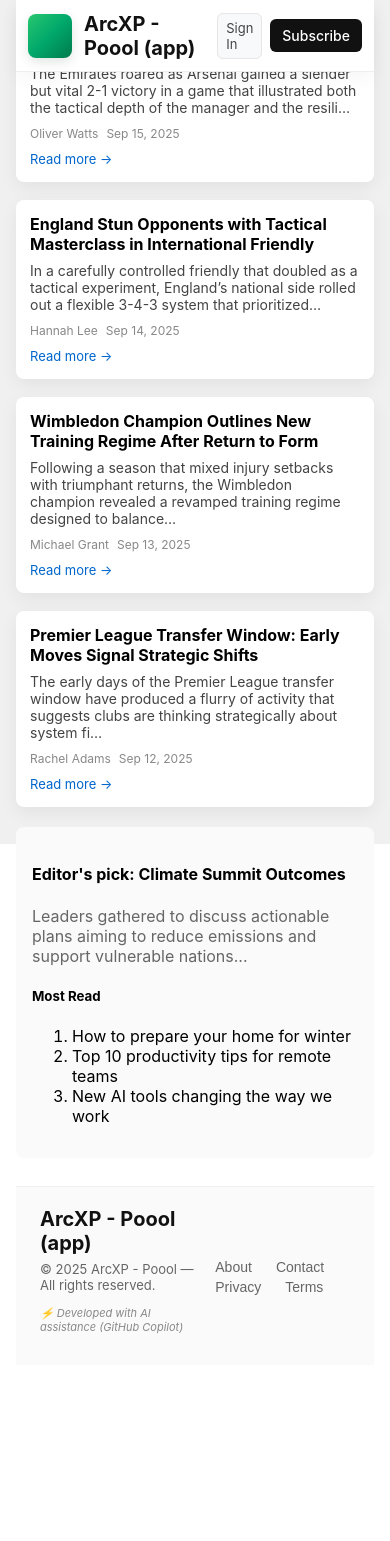
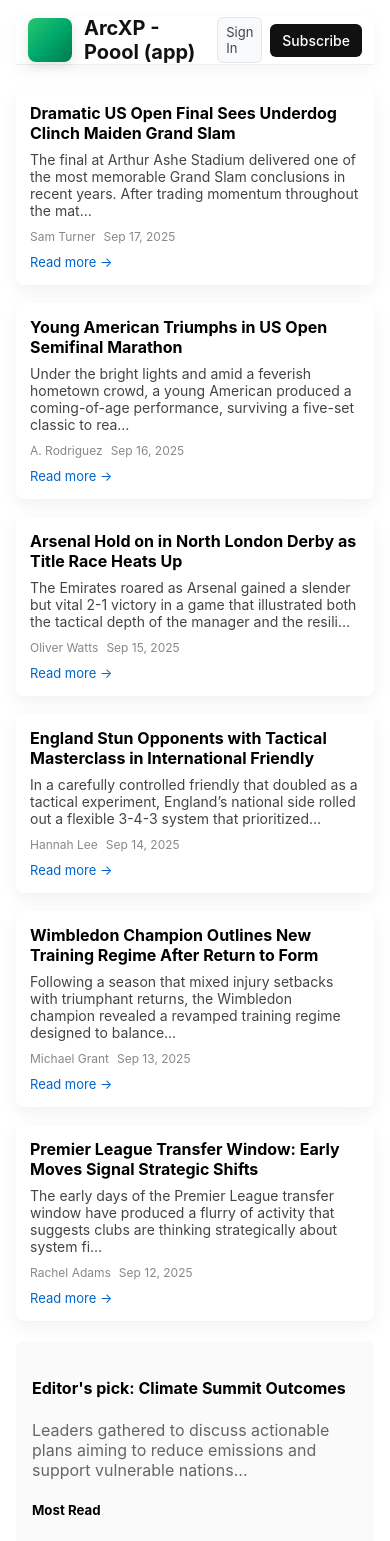
Before and after one commit to rminchev1/news-site-demo, a React (Create React App) app: page / in a window 390 px wide. Shown: the top 1541 px of the page. Before the commit the page ends 1381 px from the top, so only its background shows below. Built offline with nearby package versions, Linux system fonts and the light colour scheme; no server answers.

Commit message:
style: Refactor Home.css and footer.css for improved layout and responsiveness; enhance footer styles and media queries

```diff
--- a/src/Home.css
+++ b/src/Home.css
@@ -1,10 +1,65 @@
 * { box-sizing: border-box; }
-body { font-family: Inter, system-ui, -apple-system, 'Segoe UI', Roboto, 'Helvetica Neue', Arial; }
+
+html, body {
+  font-family: Inter, system-ui, -apple-system, 'Segoe UI', Roboto, 'Helvetica Neue', Arial;
+  margin: 0;
+  padding: 0;
+  min-height: 100vh;
+  background: #ffffff;
+}
+
+#root {
+  min-height: 100vh;
+  display: flex;
+  flex-direction: column;
+}
 
 .app {
+  display: flex;
+  flex-direction: column;
+  min-height: 100vh;
+  background: #ffffff;
+}
+
+.app > main,
+.app > .article-main {
+  flex: 1;
   max-width: 1100px;
-  margin: 32px auto;
-  padding: calc(var(--site-header-height, 72px) + 24px) 24px 24px; /* top padding accounts for sticky header height */
+  margin: 32px auto 0;
+  padding: calc(var(--site-header-height, 72px) + 24px) 24px 24px;
+  width: 100%;
+  box-sizing: border-box;
+}
+
+/* Ensure other direct children of .app don't interfere with flex layout */
+.app > .subscription-status,
+.app > .free-article-counter {
+  max-width: 1100px;
+  margin: 0 auto;
+  padding: 0 24px;
+  width: 100%;
+  box-sizing: border-box;
+  flex-shrink: 0;
+}
+
+/* Make sure the main content wrapper takes up available space */
+.app > main {
+  display: flex;
+  flex-direction: column;
+  flex: 1;
+}
+
+/* Ensure proper spacing for Poool components */
+.poool-paywall,
+.poool-access-context {
+  width: 100%;
+}
+
+/* Fix for when AccessContext wraps content */
+.app .access-context-wrapper {
+  flex: 1;
+  display: flex;
+  flex-direction: column;
 }
 
 .header {
@@ -121,7 +176,15 @@ body { font-family: Inter, system-ui, -apple-system, 'Segoe UI', Roboto, 'Helvet
   margin-bottom: 18px;
 }
 
-.article-main { padding: 24px; background: #fff; border-radius: 8px; box-shadow: 0 6px 18px rgba(15,23,42,0.04); }
+.article-main {
+  padding: 24px;
+  background: #fff;
+  border-radius: 8px;
+  box-shadow: 0 6px 18px rgba(15,23,42,0.04);
+  flex: 1;
+  margin-bottom: 24px;
+  min-height: 200px;
+}
 
 .article-header {
   display: flex;
--- a/src/components/footer.css
+++ b/src/components/footer.css
@@ -1 +1,102 @@
-.site-footer{background:#fafafa;border-top:1px solid #eee;padding:20px 0;margin-top:28px}.footer-inner{max-width:1100px;margin:0 auto;display:flex;align-items:center;justify-content:space-between;padding:0 24px}.footer-left .brand{font-weight:700}.muted{color:#666;font-size:13px;margin-top:6px}.ai-notice{color:#888;font-size:11px;margin-top:4px;font-style:italic}.footer-links a,.footer-links .footer-link{margin-left:12px;color:#666;text-decoration:none;font-size:14px;background:none;border:none;cursor:pointer;transition:color 0.2s ease}.footer-links a:hover,.footer-links .footer-link:hover{color:#333}
+.site-footer {
+  background: #fafafa;
+  border-top: 1px solid #eee;
+  padding: 20px 0;
+  margin-top: auto; /* This pushes footer to bottom */
+  width: 100%;
+  position: relative;
+  clear: both;
+  min-height: fit-content;
+  flex-shrink: 0; /* Prevent footer from shrinking */
+}
+
+.footer-inner {
+  max-width: 1100px;
+  margin: 0 auto;
+  display: flex;
+  align-items: center;
+  justify-content: space-between;
+  padding: 0 24px;
+  flex-wrap: wrap;
+  gap: 16px;
+}
+
+.footer-left {
+  flex: 1;
+  min-width: 200px;
+}
+
+.footer-left .brand {
+  font-weight: 700;
+  margin-bottom: 4px;
+}
+
+.muted {
+  color: #666;
+  font-size: 13px;
+  margin: 6px 0 2px 0;
+  line-height: 1.4;
+}
+
+.ai-notice {
+  color: #888;
+  font-size: 11px;
+  margin: 4px 0 0 0;
+  font-style: italic;
+  line-height: 1.3;
+}
+
+.footer-links {
+  display: flex;
+  flex-wrap: wrap;
+  gap: 12px;
+  align-items: center;
+}
+
+.footer-links a,
+.footer-links .footer-link {
+  color: #666;
+  text-decoration: none;
+  font-size: 14px;
+  background: none;
+  border: none;
+  cursor: pointer;
+  transition: color 0.2s ease;
+  padding: 4px 8px;
+  border-radius: 4px;
+}
+
+.footer-links a:hover,
+.footer-links .footer-link:hover {
+  color: #333;
+  background: rgba(0, 0, 0, 0.05);
+}
+
+/* Responsive footer */
+@media (max-width: 768px) {
+  .footer-inner {
+    flex-direction: column;
+    text-align: center;
+    gap: 12px;
+  }
+
+  .footer-left {
+    min-width: unset;
+    width: 100%;
+  }
+
+  .footer-links {
+    justify-content: center;
+  }
+}
+
+@media (max-width: 480px) {
+  .footer-inner {
+    padding: 0 16px;
+  }
+
+  .footer-links {
+    flex-direction: column;
+    gap: 8px;
+  }
+}
```
